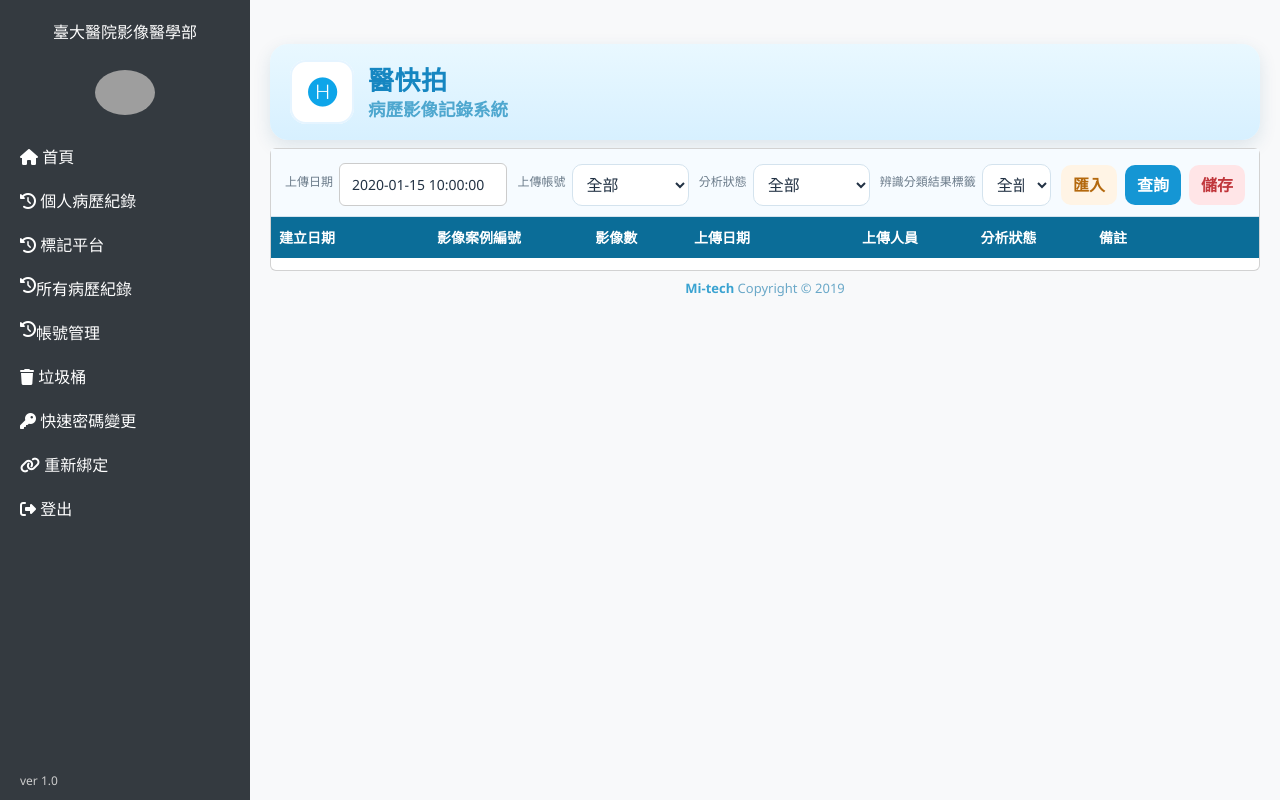
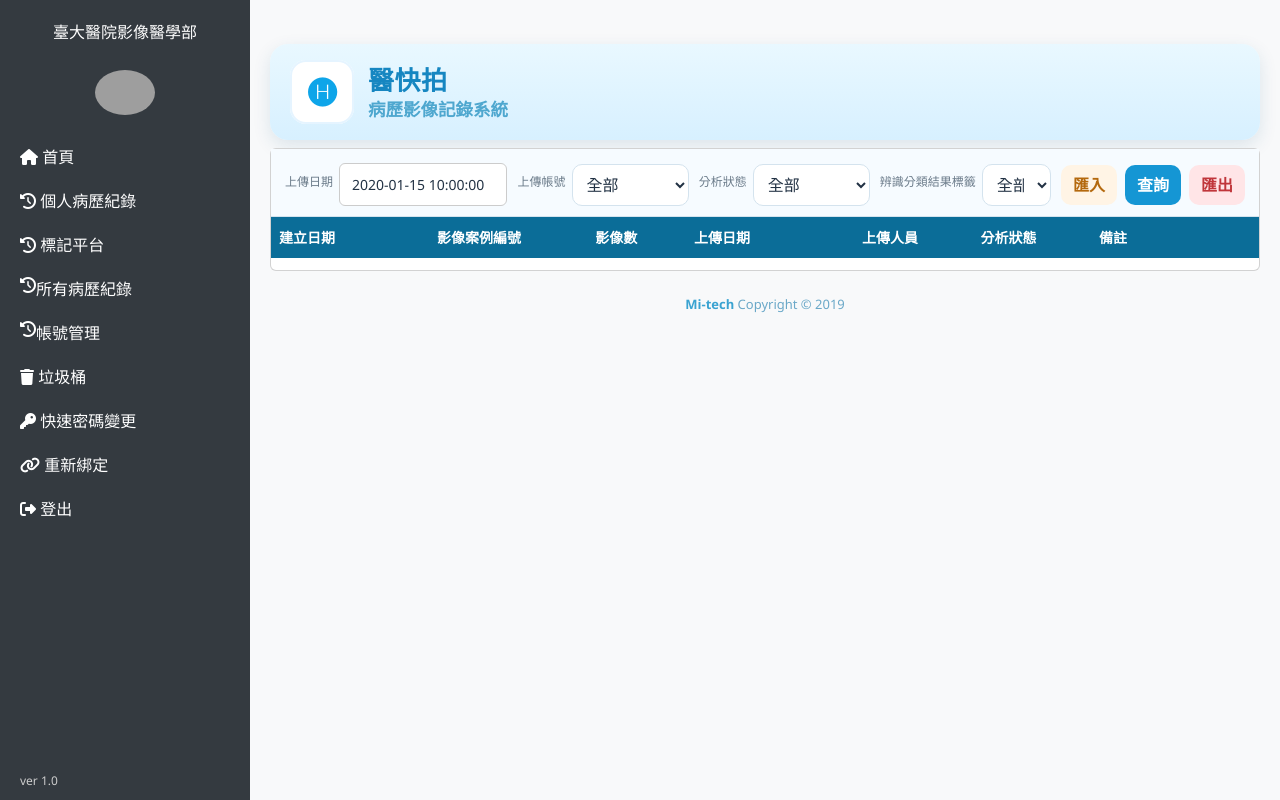
Before and after one commit to Evancruise/Oral_cancer_app, a Flask app: template templates/liff_all_records.html in a window 1280 px wide. Run offline with Flask 3, Linux system fonts and the light colour scheme; the template is opened without the code that fills it: most values are stand-ins (such as "Sample title", 1, 10 or a date in 2020); lists and menus that the app fills with data are empty; some libraries are stand-ins or nearby versions; grey boxes are pictures that could not be loaded.

Commit message:
[main] Add record management export excel file method

```diff
--- a/templates/liff_all_records.html
+++ b/templates/liff_all_records.html
@@ -187,7 +187,8 @@
     </div>
 
     <!-- Main Card -->
-    <div class="card">
+    <form method="POST" enctype="multipart/form-data" action="/export_data" class="modal-content" id="export_form">
+      <div class="card">
         <!-- Filters -->
         <div class="filters">
         <div class="field">
@@ -224,9 +225,9 @@
         </div>
         <div class="btn-row">
             <!-- <button class="btn btn-secondary" id="btn-clean">清除</button> -->
-            <button class="btn btn-warning">匯入</button>
+            <button class="btn btn-warning"> 匯入 </button>
             <button class="btn btn-primary" id="btn-search">查詢</button>
-            <button class="btn btn-danger">儲存</button>
+            <button type="submit" id="export_data" name="action" value="export" class="btn btn-danger"> 匯出 </button>
         </div>
         </div>
 
@@ -258,7 +259,8 @@
 
         <div class="pagination" id="pagination"></div>
         </div>
-    </div>
+      </div>
+    <form>
 
     <div class="footer">
         <a href="#" style="text-decoration:none; font-weight:800; color:#3aa3d1">Mi-tech</a> Copyright © 2019
```
